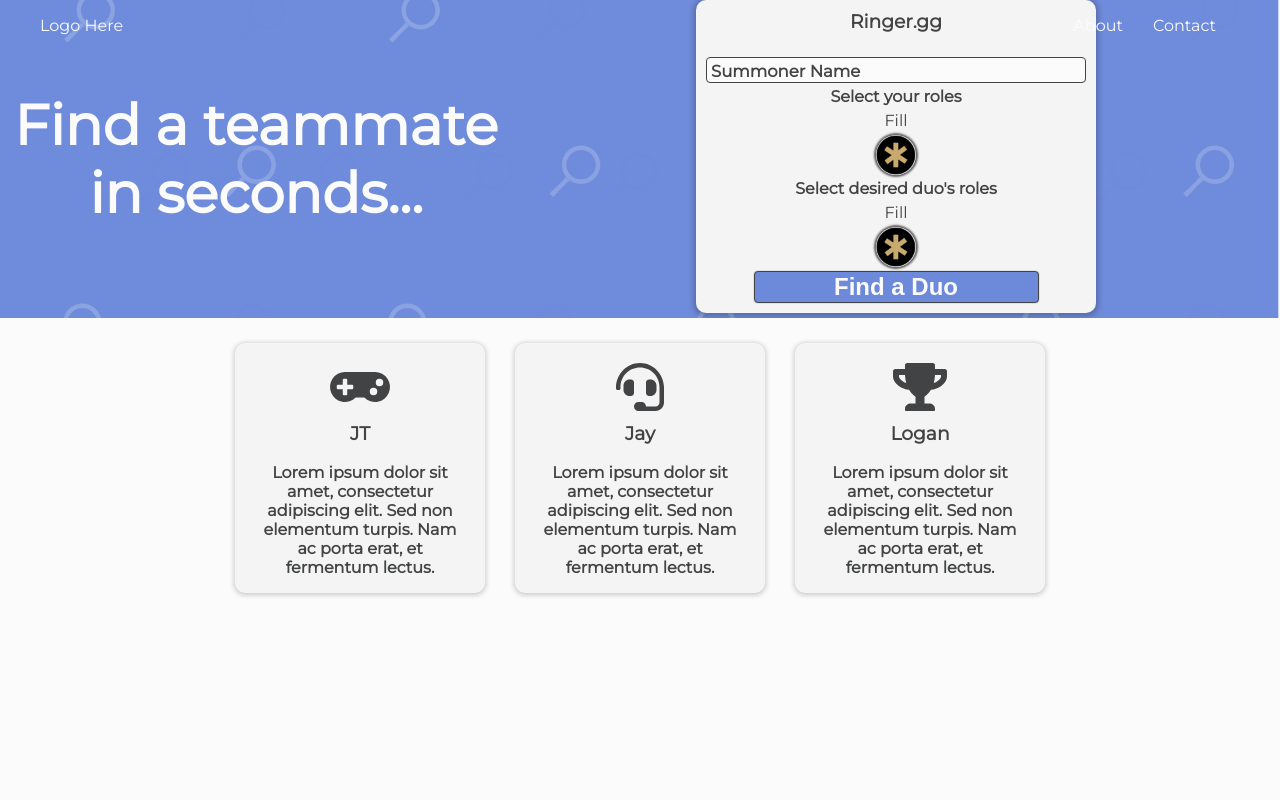
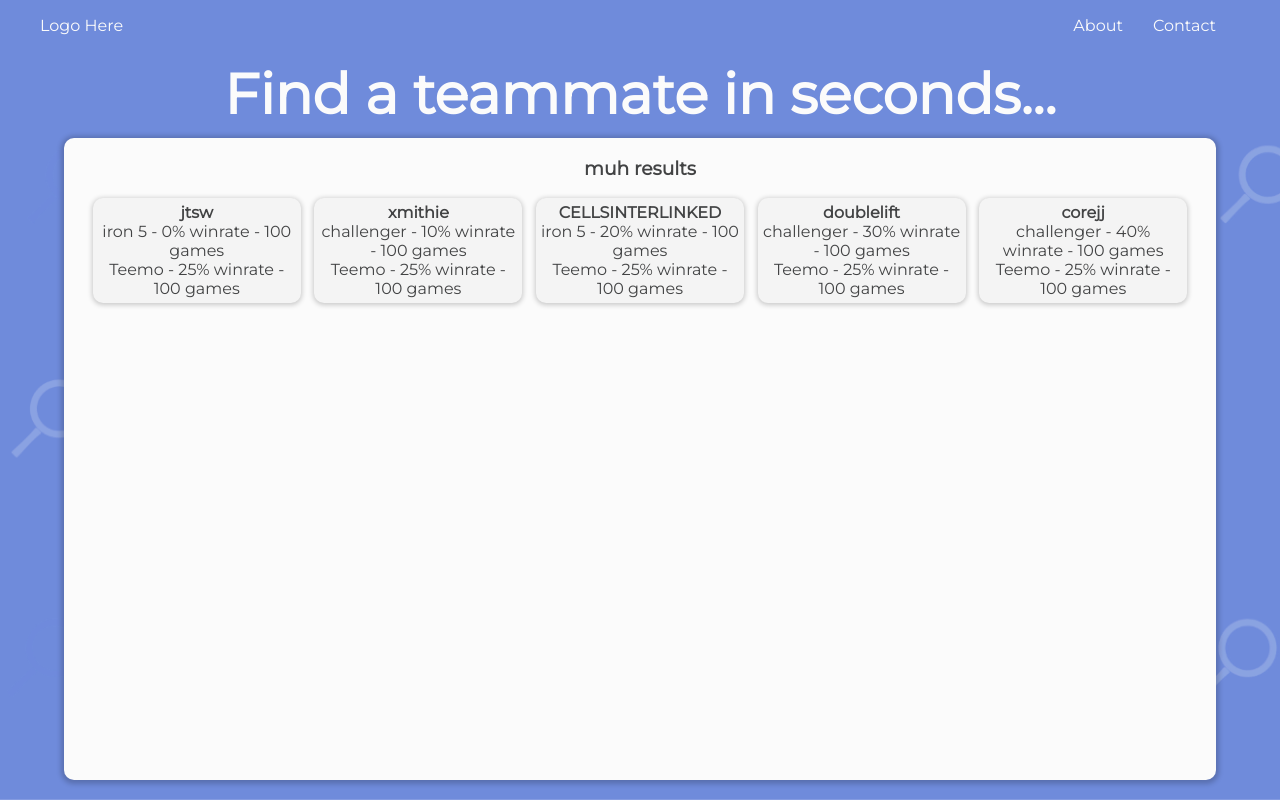
Before and after one commit to jayvickers/ringer, a React app: page / in a window 1280 px wide. Shown: the top 800 px of the page. Built offline with nearby package versions, Linux system fonts and the light colour scheme.

Commit message:
create cards

```diff
--- a/src/components/ResultsPane/ResultCard.jsx
+++ b/src/components/ResultsPane/ResultCard.jsx
@@ -5,13 +5,33 @@
 const ResultCard = props => {
   const getRank = () => {
     return (
-      <div className="result-card-rank-container"> {props.summonerName}</div>
+      <div className="result-card-rank-container">
+        {`${props.rank} - ${props.winRate} winrate - 100 games`}
+      </div>
     );
   };
 
   const getResultCardBodyContent = () => {
     return (
-      <div className="result-card-content-container"> {props.summonerName}</div>
+      <div className="result-card-content-container">
+        {getSummonerName()} {getRank()} {getTopChampions()}
+      </div>
+    );
+  };
+
+  const getSummonerName = () => {
+    return (
+      <div className="result-card-name-container"> {props.summonerName}</div>
+    );
+  };
+
+  const getTopChampions = () => {
+    return (
+      <div className="result-card-top-champions-container">
+        <div className="champion-container">
+          Teemo - 25% winrate - 100 games
+        </div>
+      </div>
     );
   };
 
@@ -21,7 +41,9 @@
 };
 
 ResultCard.propTypes = {
-  summonerName: PropTypes.string
+  rank: PropTypes.string,
+  summonerName: PropTypes.string,
+  winRate: PropTypes.string
 };
 
 export default ResultCard;
--- a/src/components/ResultsPane/ResultsPane.jsx
+++ b/src/components/ResultsPane/ResultsPane.jsx
@@ -6,19 +6,21 @@
 const ResultsPane = props => {
   //probably will iterate through array and return 1 card per match
   //for now can just force 5 cards for templating
-  const getResultCards = summonerName => {
-    return <ResultCard summonerName={summonerName} />;
+  const getResultCards = (rank, summonerName, winRate) => {
+    return (
+      <ResultCard rank={rank} summonerName={summonerName} winRate={winRate} />
+    );
   };
   const getResultsPaneBodyContent = () => {
     return (
       <div className="results-pane-content-container">
         <h3> {"muh results"}</h3>
         <div className="result-card-row">
-          {getResultCards("jtsw")}
-          {getResultCards("xmithie")}
-          {getResultCards("CELLSINTERLINKED")}
-          {getResultCards("doublelift")}
-          {getResultCards("corejj")}
+          {getResultCards("iron 5", "jtsw", "0%")}
+          {getResultCards("challenger", "xmithie", "10%")}
+          {getResultCards("iron 5", "CELLSINTERLINKED", "20%")}
+          {getResultCards("challenger", "doublelift", "30%")}
+          {getResultCards("challenger", "corejj", "40%")}
         </div>
       </div>
     );
--- a/src/components/ResultsPane/_result-card.less
+++ b/src/components/ResultsPane/_result-card.less
@@ -1,9 +1,17 @@
+@import "../_globalstyle/_ringer-variables.less";
 .results-card-container {
   display: flex;
-  margin: auto;
+  border-radius: @large-component-border-radius;
+  width: 19%;
+  background-color: @off-white-background;
+  box-shadow: 0px 1px 5px 1px @default-box-shadow-color;
   .result-card-content-container {
+    margin: 5px;
     display: flex;
     flex-direction: column;
     flex: 1 1 auto;
+    .result-card-name-container {
+      font-weight: bold;
+    }
   }
 }
--- a/src/components/ResultsPane/_results-pane.less
+++ b/src/components/ResultsPane/_results-pane.less
@@ -5,7 +5,7 @@
   width: 90%;
   height: 100%;
   margin: 10px auto 20px;
-  background-color: @off-white-background;
+  background-color: @off-white-background-2;
   border-radius: @large-component-border-radius;
   box-shadow: 0px 1px 5px 3px @default-box-shadow-color;
   .results-pane-content-container {
@@ -16,6 +16,7 @@
     .result-card-row {
       display: flex;
       flex-direction: row;
+      justify-content: space-between;
     }
   }
 }
--- a/src/components/TopPane/TopPane.jsx
+++ b/src/components/TopPane/TopPane.jsx
@@ -5,7 +5,7 @@
 import "./_top-pane.less";
 
 const TopPane = props => {
-  const [showResultsPane, setShowResultsPane] = useState(false);
+  const [showResultsPane, setShowResultsPane] = useState(true);
   const topPaneClasses = classNames({
     "top-pane": true,
     "has-results-pane": showResultsPane
```
